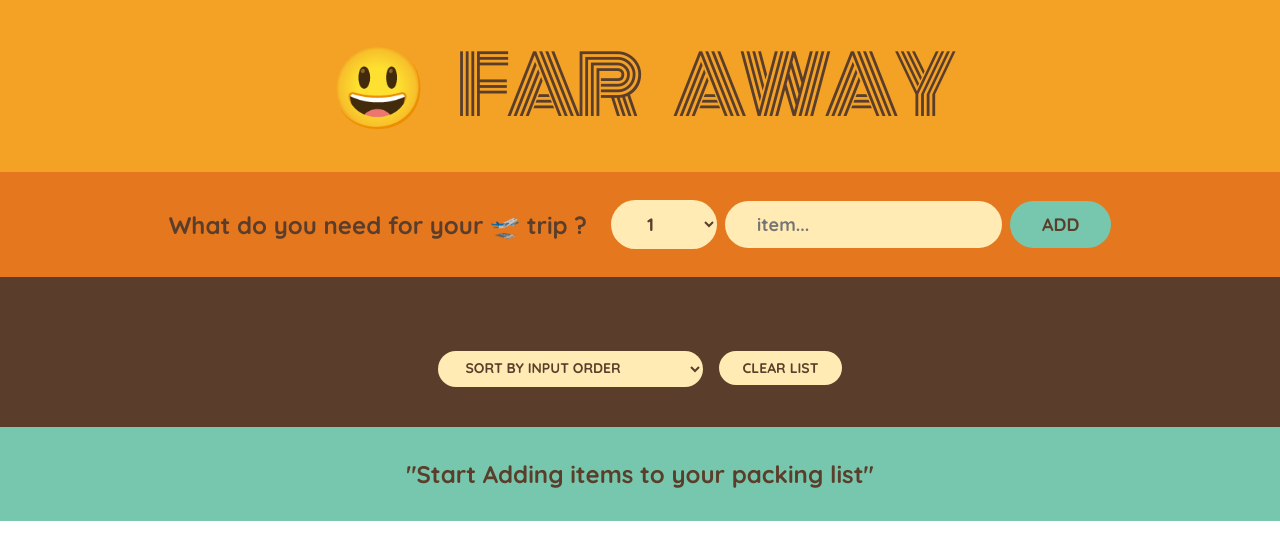
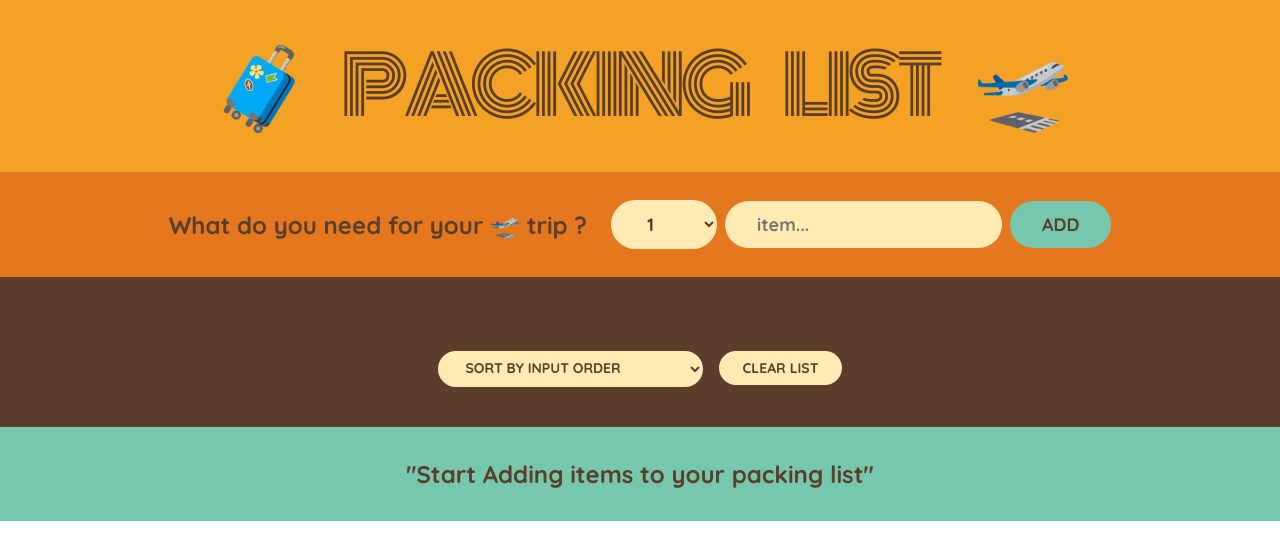
Before and after one commit to EphraimVC/travel_list, a React (Create React App) app: page / in a window 1280 px wide. Shown: the top 560 px of the page. Built offline with nearby package versions, Linux system fonts and the light colour scheme.

Commit message:
logo name changed

```diff
--- a/src/App.js
+++ b/src/App.js
@@ -47,7 +47,7 @@ function App() {
 export default App;
 //--------------------------------------------------------------------------------
 function Logo() {
-    return <h1>😃 Far Away</h1>;
+    return <h1>🧳 Packing List 🛫</h1>;
 }
 //--------------------------------------------------------------------------------
 function Form({ onAddItems }) {
@@ -153,7 +153,7 @@ function Stats({ itemCount }) {
         <footer className="stats">
             <em>
                 {amount === packedItems
-                    ? "All packed! Lets GO !!! 🛫 "
+                    ? "All packed!😃 Lets GO !!! 🛫 "
                     : ` You have  -  ${amount} item${
                           amount > 1 ? "s" : ""
                       } on your list - ${packedItems} PACKED item${
```
